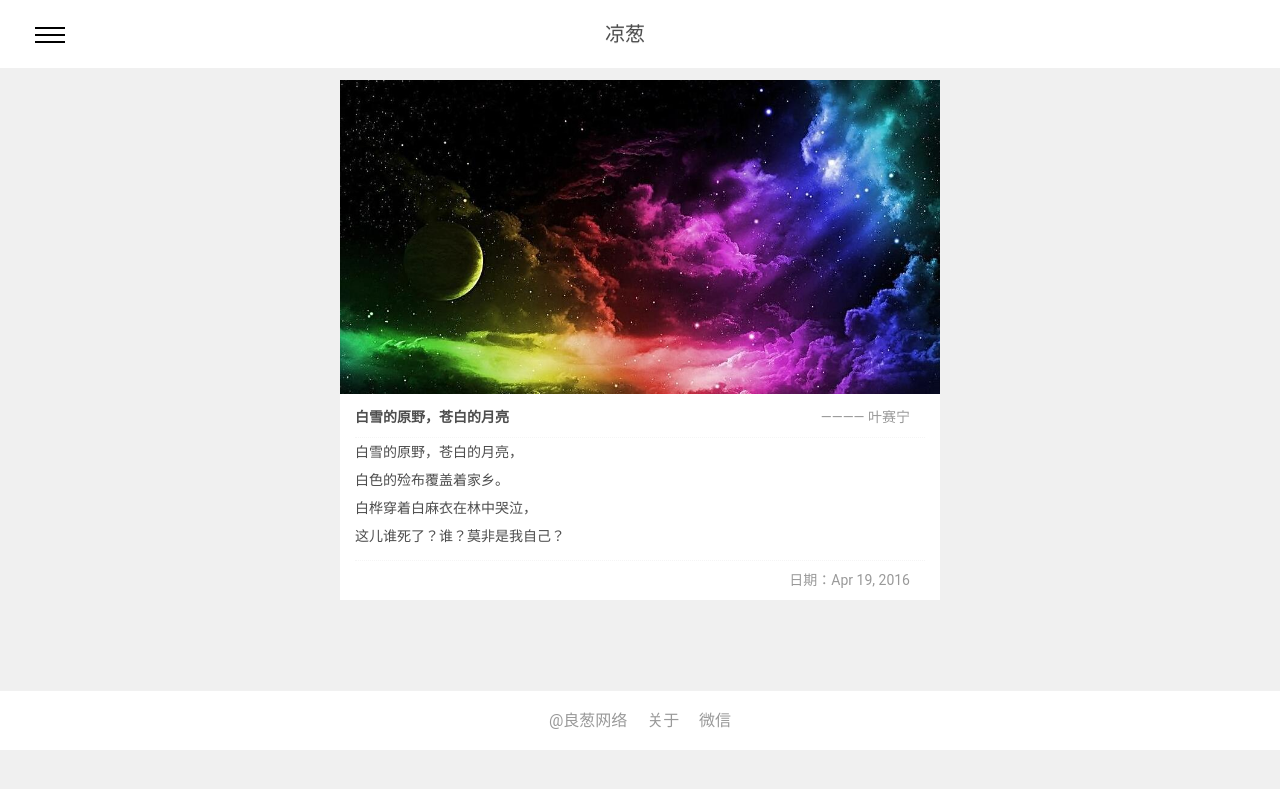
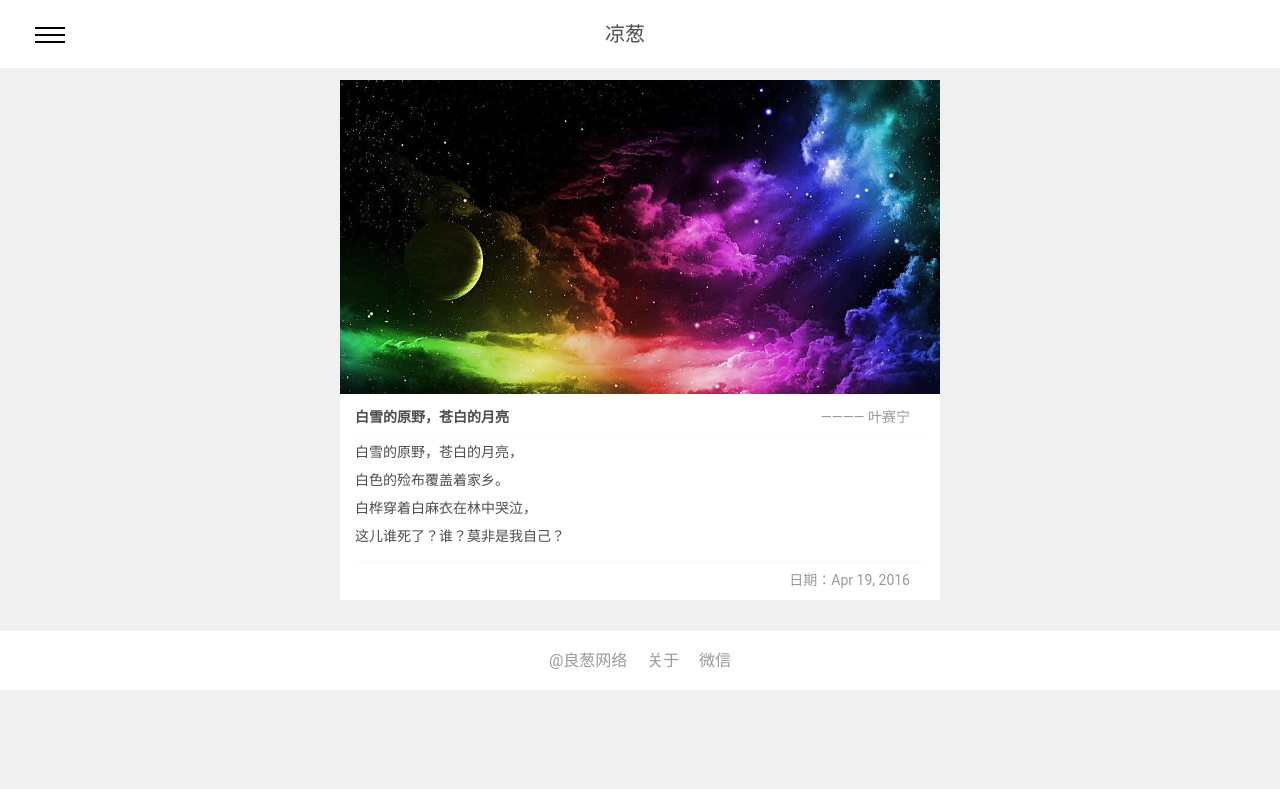
Before and after one commit to llango/llango.github.io, a Jekyll site: the page built from index.html, in a window 1280 px wide. Shown: the top 789 px of the page. Built offline with Jekyll 4.4.1, drawn with Linux system fonts in a browser that asks for light colours; nearby versions of some CDN libraries; some web fonts are replaced; the list of posts is cut into pages by our own code.

Commit message:
change style.css

```diff
--- a/css/style.css
+++ b/css/style.css
@@ -220,7 +220,6 @@ nav ul li a {
 #main-con{
     margin-top: 10px;
     margin-bottom: 10px;
-    min-height: 600px;
 }
 .container{
     display: block;
```
